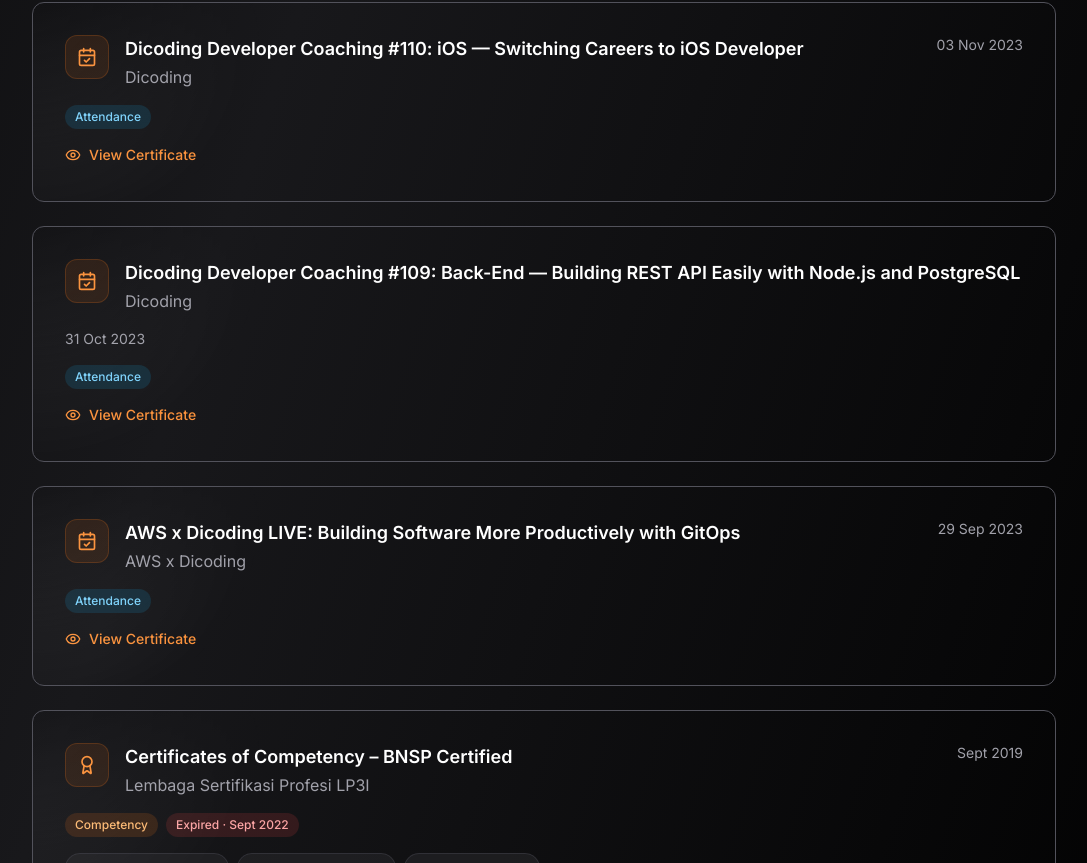
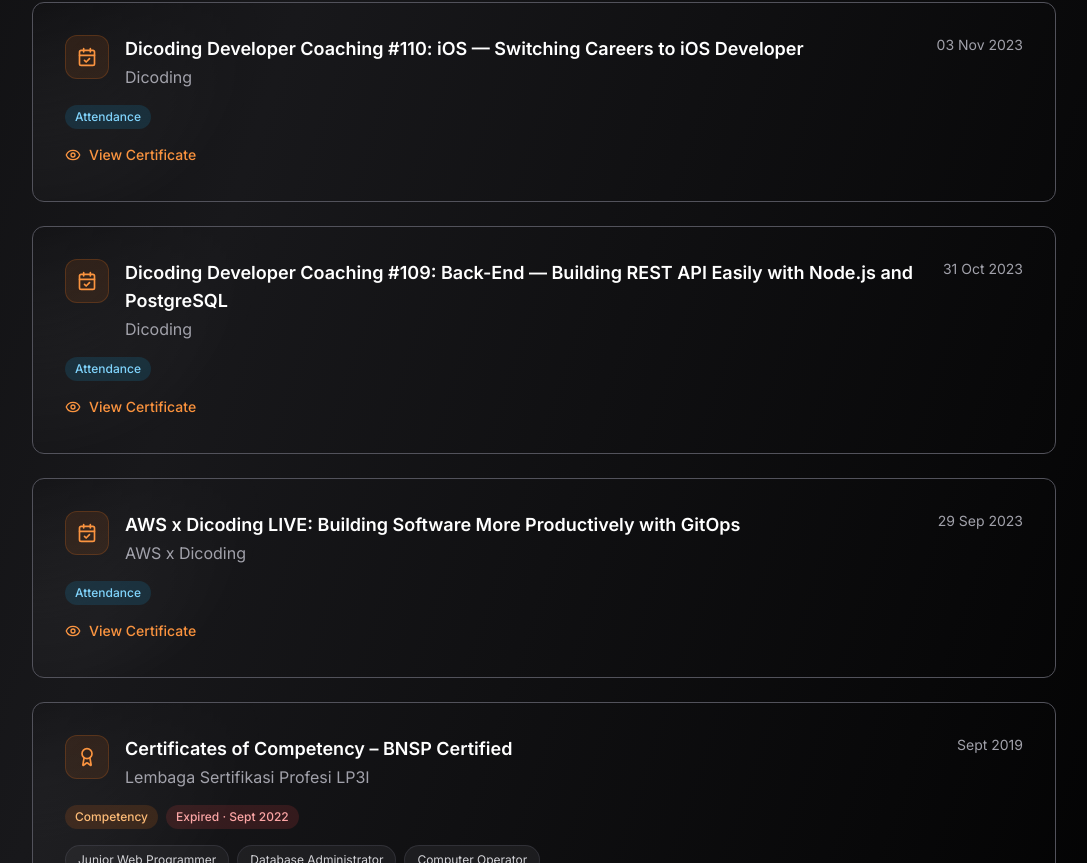
Before and after one commit to rendzzx/rendzzx.com, a Next.js app: page /skills in a window 1280 px wide. Shown: the part 2702-3565 px from the top of the page, without its empty margins (96-1183 px from the left). Built offline with nearby package versions, Linux system fonts and the light colour scheme; what tailwindcss-debug-screens would draw is missing.

Commit message:
fix: clamp certificate title to two lines

```diff
--- a/app/skills/skills-client-wrapper.tsx
+++ b/app/skills/skills-client-wrapper.tsx
@@ -201,8 +201,8 @@
               {filteredCertifications.map((cert) => (
                 <Card key={cert.slug}>
                   <article className="p-6 md:p-8">
-                    <div className="flex items-start justify-between gap-4 flex-wrap">
-                      <div className="flex items-start gap-4">
+                    <div className="flex items-start justify-between gap-4">
+                      <div className="flex items-start gap-4 flex-1 min-w-0">
                         <span className="flex items-center justify-center w-11 h-11 shrink-0 rounded-xl bg-orange-500/10 text-orange-600 dark:text-orange-400 border border-orange-500/20">
                           {cert.type === "competency" ? (
                             <Award className="w-5 h-5" />
@@ -210,8 +210,8 @@
                             <CalendarCheck className="w-5 h-5" />
                           )}
                         </span>
-                        <div>
-                          <h3 className="text-lg font-semibold text-zinc-900 dark:text-white">
+                        <div className="flex-1 min-w-0">
+                          <h3 className="text-lg font-semibold text-zinc-900 dark:text-white line-clamp-2">
                             {cert.title}
                           </h3>
                           <p className="text-zinc-600 dark:text-zinc-400 mt-0.5">
@@ -219,7 +219,7 @@
                           </p>
                         </div>
                       </div>
-                      <span className="text-sm text-zinc-500 dark:text-zinc-400">
+                      <span className="text-sm text-zinc-500 dark:text-zinc-400 shrink-0">
                         {cert.date}
                       </span>
                     </div>
```
